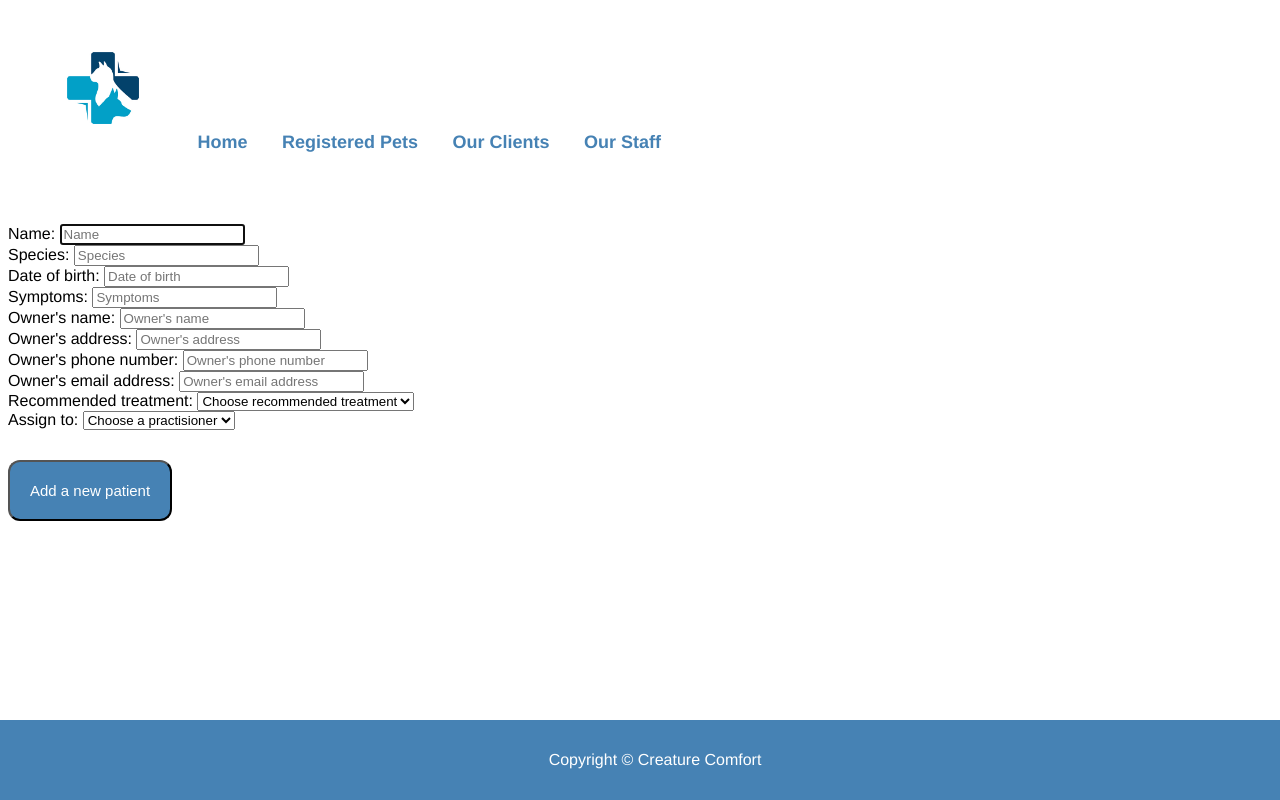
After one commit to AgaKol/personal_project, a Flask app: template templates/pets/new.html in a window 1280 px wide. The commit adds this page. Run offline with Flask 2, Linux system fonts and the light colour scheme; the template is opened without the code that fills it, so the values that code supplies are empty.

Commit message:
all functionality added

```diff
--- a/static/style.css
+++ b/static/style.css
@@ -5,7 +5,7 @@
 }
 .menu li {
     display: inline;
-    font-size: 20px;
+    font-size: 25px;
     padding: 15px;
     text-decoration: none;
 }
@@ -28,3 +28,41 @@
 .closebtn:hover {
     color: black;
 }
+footer {
+    text-align: center;
+    color: white;
+    background-color: steelblue;
+    width: 100%;
+    left: 0;
+    bottom: 0;
+    padding: 15px;
+    position: fixed;
+}
+
+a {
+    text-decoration: none;
+    color: steelblue;
+    font-weight: bold;
+    font-size: 18px;
+}
+a:hover {
+    background-color: steelblue;
+    color: white;
+}
+body {
+    margin-bottom: 90px;
+    font-family: Helvetica;
+    font-size: 16px;
+}
+main {
+    margin-top: 50px;
+}
+button {
+    background-color:steelblue;
+    color: white;
+    padding: 20px;
+    border-radius: 12px;
+    text-align: center;
+    margin-top: 30px;
+    font-size: 15px;
+}
--- a/templates/base.html
+++ b/templates/base.html
@@ -9,6 +9,7 @@
     <title>Creature Comfort</title>
 </head>
 <body>
+    <div>
     <header>
         <nav>
             <ul class="menu">
@@ -19,10 +20,13 @@
                 <li><a href="/vets">Our Staff</a></li>
             </ul>
         </nav>
-    </header>
+      </header>
     <main>
         {% block content %}
         {% endblock %}
     </main>
 </body>
+<footer>
+    <p>Copyright &copy; Creature Comfort</p>
+</footer>
 </html>
--- a/templates/pets/index.html
+++ b/templates/pets/index.html
@@ -1,5 +1,7 @@
 {% extends "base.html" %}
 {% block content %}
+
+<p style="margin-bottom: 50px;"><a href="/pets/new">Add a new patient</a></p>
 
 {% for animal in animals %}
     <div class ="animal">
--- /dev/null
+++ b/templates/pets/new.html
@@ -0,0 +1,62 @@
+{% extends "base.html" %}
+{% block content %}
+
+<form action="/pets" method="post">
+    <div>
+        <label for="name">Name:</label>
+        <input type="text" id="name" name="name" placeholder="Name" required autofocus>
+    </div>
+    <div>
+        <label for="species">Species:</label>
+        <input type="text" id="species" name="species" placeholder="Species" required>
+    </div>
+    <div>
+        <label for="dob">Date of birth:</label>
+        <input type="text" id="dob" name="dob" placeholder="Date of birth" required>
+    </div>
+    <div>
+        <label for="symptoms">Symptoms:</label>
+        <input type="text" id="symptoms" name="symptoms" placeholder="Symptoms" required>
+    </div>
+    <div>
+        <label for="owner_name">Owner's name:</label>
+        <input type="text" id="owner_name" name="owner_name" placeholder="Owner's name" required>
+    </div>
+    <div>
+        <label for="owner_address">Owner's address:</label>
+        <input type="text" id="owner_address" name="owner_address" placeholder="Owner's address" required>
+    </div>
+    <div>
+        <label for="owner_phone">Owner's phone number:</label>
+        <input type="tel" id="owner_phone" name="owner_phone" placeholder="Owner's phone number" required>
+    </div>
+    <div>
+        <label for="owner_email">Owner's email address:</label>
+        <input type="email" id="owner_email" name="owner_email" placeholder="Owner's email address" required>
+    </div>
+    <div>
+        <label for="treatment">Recommended treatment:</label>
+        <select id='treatment' name="treatment_id">
+            <option value="" disabled selected hidden>Choose recommended treatment</option>
+            {% for treatment in treatments %}
+                <option value="{{treatment.id}}">
+                    {{treatment.advice}}
+                </option>
+            {% endfor %}
+        </select>
+    </div>
+    <div>
+        <label for="vet">Assign to:</label>
+        <select id='vet' name="vet_id">
+            <option value="" disabled selected hidden>Choose a practisioner</option>
+            {% for vet in vets %}
+                <option value="{{vet.id}}">
+                    {{vet.name}}
+                </option>
+            {% endfor %}
+        </select>
+    </div>
+    <button type="submit">Add a new patient</button>
+</form>
+
+{% endblock %}
--- a/templates/vets/index.html
+++ b/templates/vets/index.html
@@ -1,6 +1,6 @@
 {% extends "base.html" %}
 {% block content %}
-<p><a href="/vets/new">Add a new staff member</a></p>
+<p style="margin-bottom: 50px;"><a href="/vets/new">Add a new staff member</a></p>
 {% for vet in vets %}
     <div class="vet">
         <div class="content">
```
Also changed, not shown: controllers/animals_controller.py (+43 -0 lines), controllers/vets_controller.py (+0 -17 lines), templates/pets/edit.html (+17 -5 lines).
